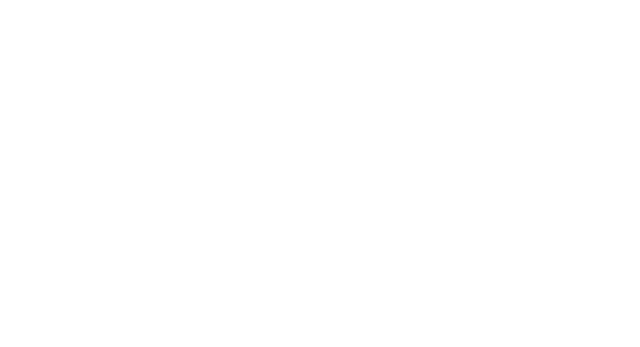
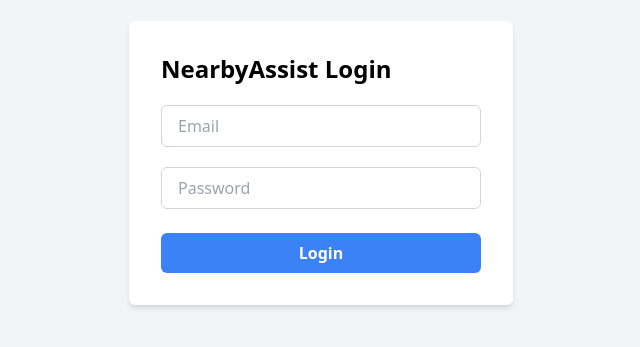
Before and after one commit to bootsrap0238/NearbyAssist_web, a React (Vite) app: page /login in a window 1280 px wide. Before the commit this address had no page. Shown: the part 237-584 px from the top of the page, without its empty margins (319-959 px from the left). Built offline with nearby package versions, Linux system fonts and the light colour scheme.

Commit message:
Login Page (#3)
* Login Page

* Modified LoginPage

---------

Co-authored-by: Adrian Juntilla <adrianjuntilla38@gmail.com>

```diff
--- a/src/App.tsx
+++ b/src/App.tsx
@@ -2,12 +2,14 @@ import { Route, Routes } from "react-router-dom";
 import ExampleContextProvider from "./context/example_context";
 import ExamplePage from "./pages/example_page";
 import HomePage from "./pages/home_page";
+import LoginPage from "./pages/login_page";
 
 export default function App() {
     return (
         <ExampleContextProvider>
             <Routes>
                 <Route path="/" element={<HomePage />} />
+                <Route path="/login" element={<LoginPage />} />
                 <Route path="/example" element={<ExamplePage />} />
             </Routes>
         </ExampleContextProvider>
--- a/src/pages/home_page.tsx
+++ b/src/pages/home_page.tsx
@@ -4,7 +4,12 @@ export default function HomePage() {
     return (
         <div>
             <h1>Home Page</h1>
-            <Link to="/example" className="text-blue-500 hover:text-blue-400">Example Page</Link>
+            <Link to="/example" className="text-blue-500 hover:text-blue-400">
+                Example Page
+            </Link>
+            <Link to="/login" className="text-blue-500 hover:text-blue-400">
+                Login Page
+            </Link>
         </div>
-    )
+    );
 }
--- /dev/null
+++ b/src/pages/login_page.tsx
@@ -0,0 +1,44 @@
+import { Link } from "react-router-dom";
+
+export default function LoginPage() {
+    return (
+        <div className="flex justify-center items-center bg-gray-100 min-h-screen">
+            <div className="bg-white shadow-md p-8 rounded-md w-full max-w-sm">
+                <h2 className="mb-4 font-semibold text-2xl">
+                    NearbyAssist Login
+                </h2>
+                {/* Login Form */}
+                <form className="flex flex-col items-center">
+                    {/* Email Input */}
+                    <div className="mb-4 w-full">
+                        <input
+                            type="email"
+                            id="email"
+                            name="email"
+                            placeholder="Email"
+                            className="border-gray-300 mt-1 px-4 py-2 border focus:border-blue-500 rounded-md w-full focus:outline-none focus:ring-blue-500"
+                        />
+                    </div>
+                    {/* Password Input */}
+                    <div className="mb-6 w-full">
+                        <input
+                            type="password"
+                            id="password"
+                            name="password"
+                            placeholder="Password"
+                            className="border-gray-300 mt-1 px-4 py-2 border focus:border-blue-500 rounded-md w-full focus:outline-none focus:ring-blue-500"
+                        />
+                    </div>
+                    {/* Login Button */}
+                    <Link
+                        to="/"
+                        type="submit"
+                        className="flex flex-col items-center bg-blue-500 hover:bg-blue-600 px-4 py-2 rounded-md w-full font-semibold text-white focus:outline-none focus:ring-2 focus:ring-blue-500 focus:ring-offset-2"
+                    >
+                        Login
+                    </Link>
+                </form>
+            </div>
+        </div>
+    );
+}
```
